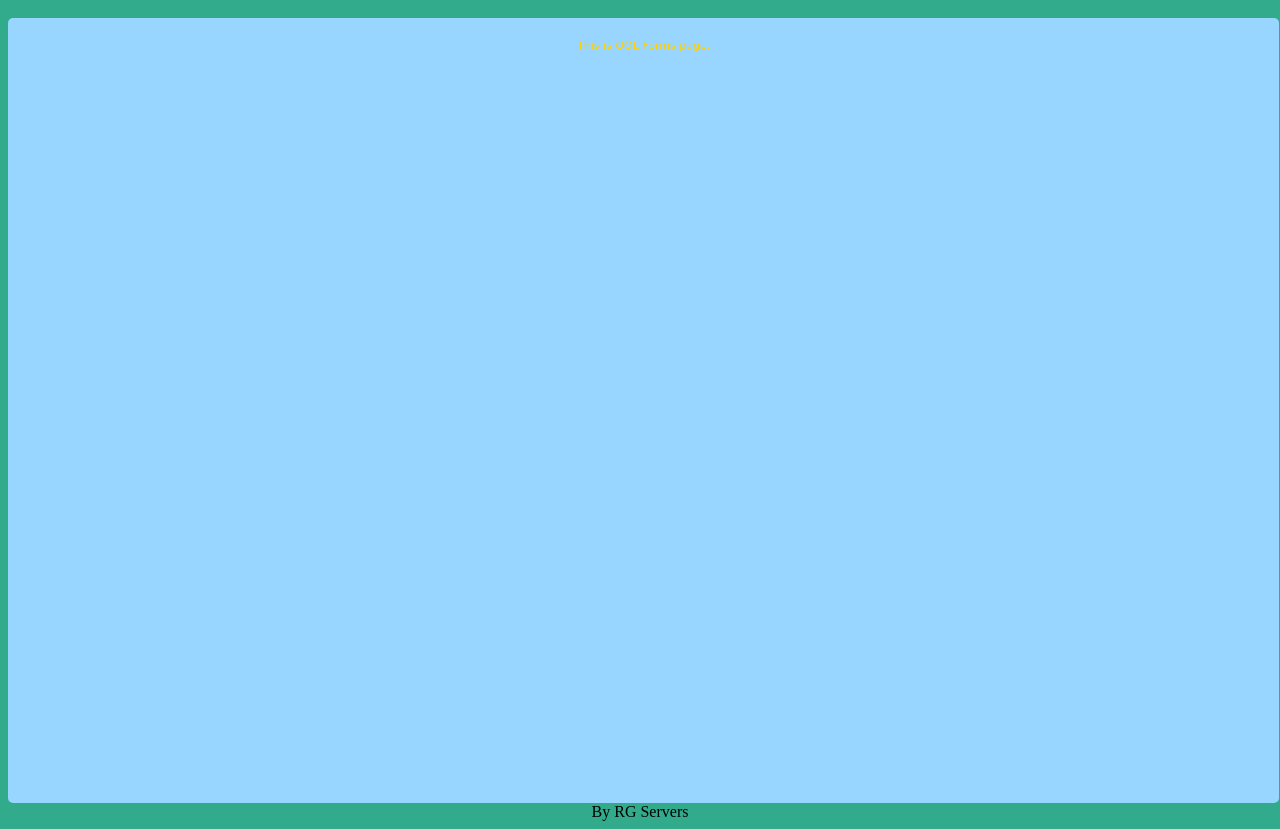
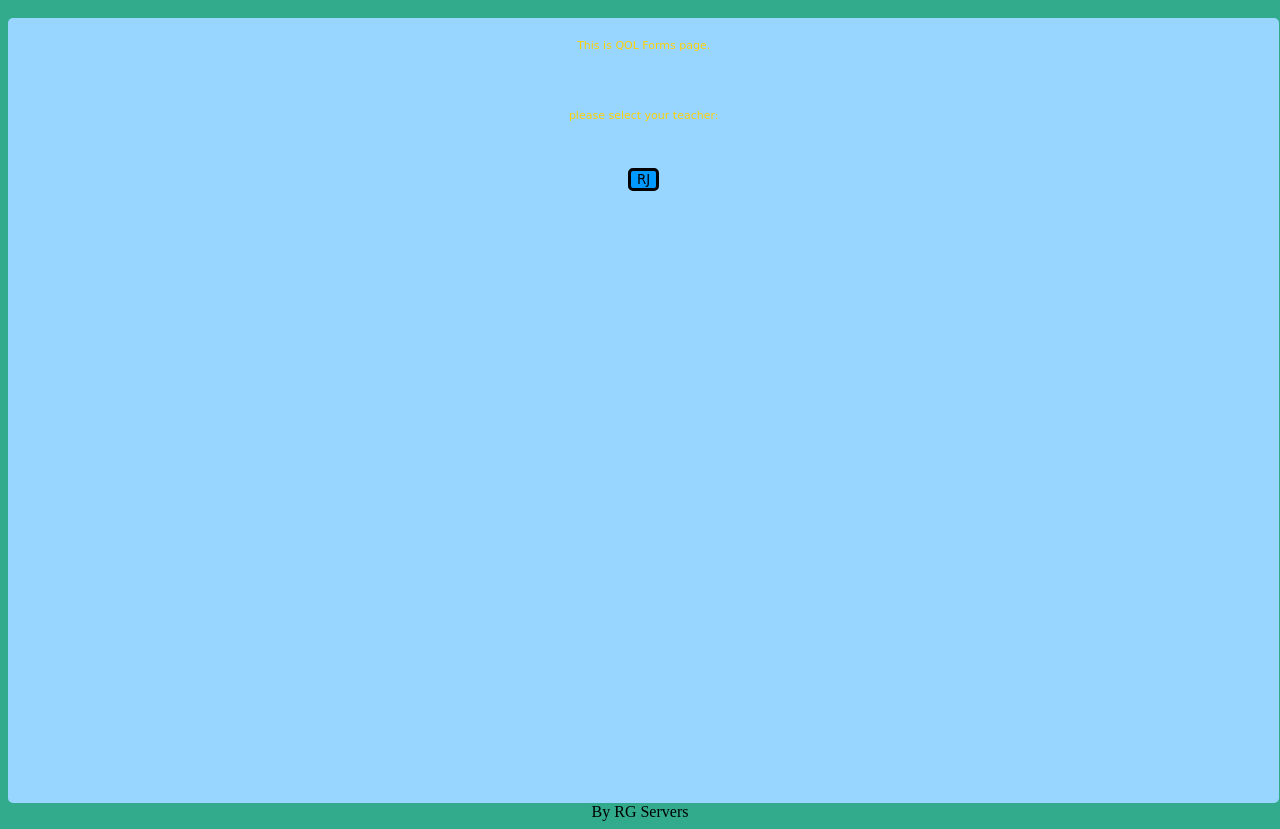
Before and after one commit to ragagsis/QOL-DEMO, a plain HTML site: page index.html in a window 1280 px wide. Shown: the part 49-878 px from the top of the page. Drawn offline with Linux system fonts and the light colour scheme.

Commit message:
Update index.html

```diff
--- a/index.html
+++ b/index.html
@@ -7,6 +7,8 @@
         <h1>QOL Forms</h1>
         <div>
             <p class="tty">This is QOL Forms page.</p><br>
+            <p class="tty">please select your teacher:</p><br>
+            <button onclick = "window.location.href='rj/RJ NAV.HTML';"> RJ</button>
         </div>
 
     </body>
```
